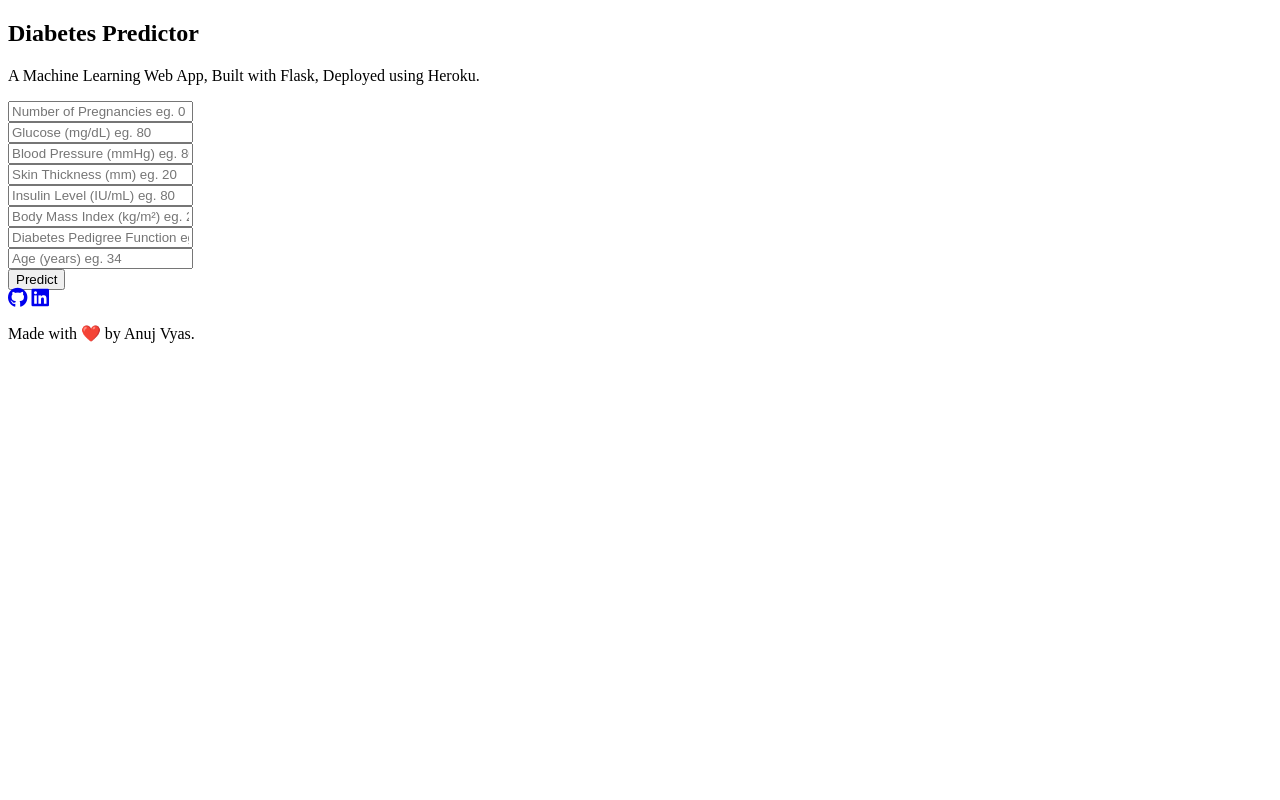
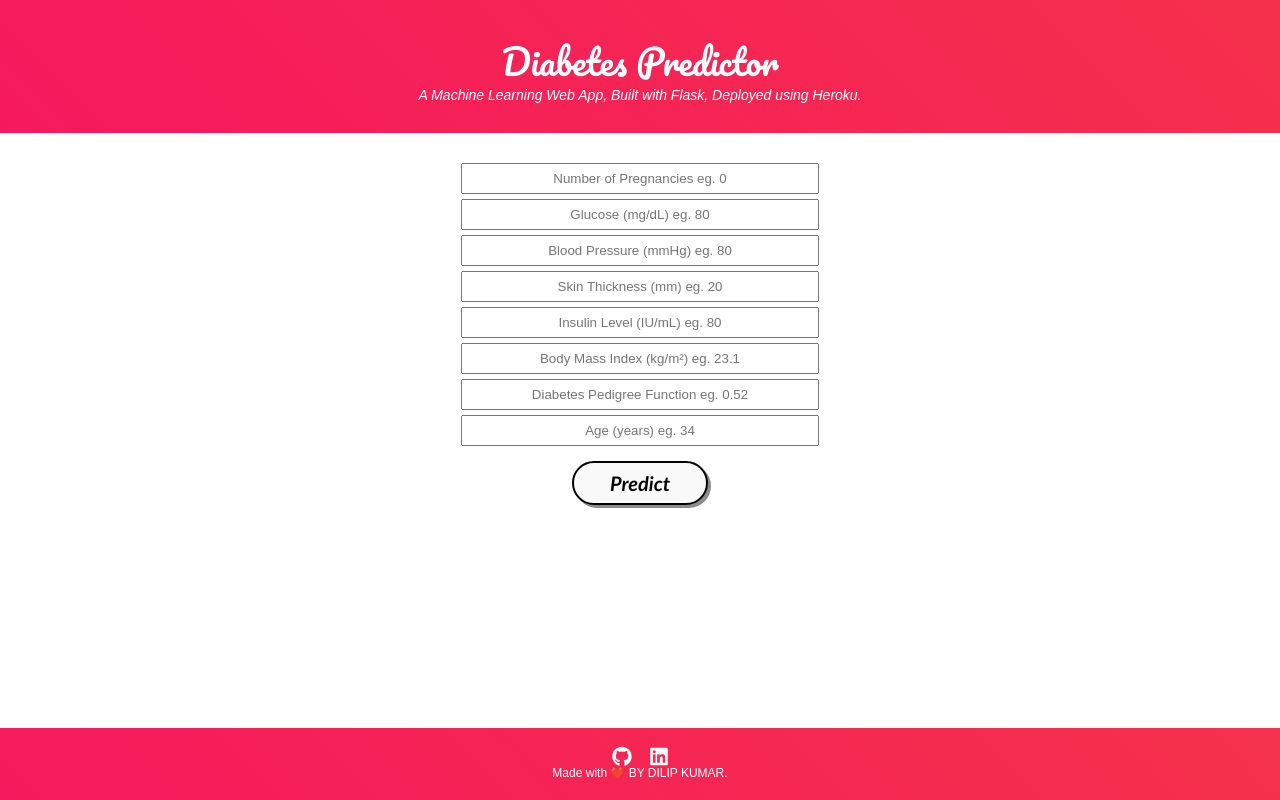
Before and after one commit to dk4u90/Diabetes-Predictor, a Flask app: page / in a window 1280 px wide. Run offline with Flask 2, Linux system fonts and the light colour scheme; parts of the project's set-up code (start-up, migrations or seed data) failed here and were passed over; some libraries are stand-ins or nearby versions.

Commit message:
Add files via upload

```diff
--- /dev/null
+++ b/static/styles.css
@@ -0,0 +1,138 @@
+html{
+	height: 100%;
+	margin: 0;
+}
+
+body{
+	font-family: Arial, Helvetica,sans-serif;
+    text-align: center;
+    margin: 0;
+    padding: 0;
+    width: 100%;
+	height: 100%;
+	display: flex;
+	flex-direction: column;
+}
+
+/* Website Title */
+.container{
+    padding: 30px;
+	position: relative;
+	background: linear-gradient(45deg, #443B96, #F60B68, #F4483A);
+	background-size: 500% 500%;
+	animation: change-gradient 10s ease-in-out infinite;
+}
+@keyframes change-gradient {
+	0%{
+		background-position: 0 50%;
+	}
+	50%{
+		background-position: 100% 50%;
+	}
+	100%{
+		background-position: 0 50%;
+	}
+}
+
+.container-heading{
+    margin: 0;
+}
+
+.heading_font{
+    color: #ffffff;
+	font-family: 'Pacifico', cursive;
+	font-size: 35px;
+	font-weight: normal;
+}
+
+.description p{
+	color: #ffffff;
+    font-style: italic;
+    font-size: 14px;
+    margin: -5px 0 0;
+}
+
+/* Text Area */
+.ml-container{
+    margin: 30px 0;
+	flex: 1 0 auto;
+}
+
+.form-input {
+	text-align: center;
+	width: 350px;
+	height: 25px;
+	margin-bottom: 5px;
+}
+
+/* Predict Button */
+.my-cta-button{
+	background: #f9f9f9;
+   	border: 2px solid #000000;
+    border-radius: 1000px;
+    box-shadow: 3px 3px #8c8c8c;
+	margin-top: 10px;
+    padding: 10px 36px;
+    color: #000000;
+    display: inline-block;
+   	font: italic bold 20px/1 "Calibri", sans-serif;
+    text-align: center;
+}
+
+.my-cta-button:hover{
+    color: #4d089a;
+    border: 2px solid #4d089a;
+}
+
+.my-cta-button:active{
+    box-shadow: 0 0;
+}
+
+/* Contact */
+.contact-icon{
+	color: #ffffff;
+	padding: 7px;
+}
+
+.contact-icon:hover{
+	color: #8c8c8c;
+}
+
+/* Footer */
+.footer{
+	flex-shrink: 0;
+	position: relative;
+	padding: 20px;
+	background: linear-gradient(45deg, #443B96, #F60B68, #F4483A);
+	background-size: 500% 500%;
+	animation: change-gradient 10s ease-in-out infinite;
+}
+
+.footer-description{
+	color: #ffffff;
+	margin: 0;
+	font-size: 12px;
+}
+
+/* Result */
+.results{
+    padding: 30px 0 0;
+	flex: 1 0 auto;
+}
+
+.danger{
+    color: #ff0000;
+}
+
+.safe{
+    color: green;
+}
+
+.gif{
+	width: 25%;
+}
+
+.gif1{
+	width: 35%;
+    	margin: 10px 0;
+}
--- a/templates/index.html
+++ b/templates/index.html
@@ -42,7 +42,7 @@
                <a target="_blank" href="https://github.com/anujvyas/Diabetes-Prediction-Deployment"><i class="fab fa-github fa-lg contact-icon"></i></a>
                <a target="_blank" href="https://www.linkedin.com/in/anujkvyas"><i class="fab fa-linkedin fa-lg contact-icon"></i></a>
            </div>
-           <p class='footer-description'>Made with ❤️ by Anuj Vyas.</p>
+           <p class='footer-description'>Made with ❤️ BY DILIP KUMAR.</p>
        </div>
 
     </body>
```
Also changed, not shown: readme_resources/application-error-heroku.png (added), readme_resources/diabetes-web-app.png (added), static/diabetes-favicon.ico (added), static/diabetes.webp (added), static/no-diabetes.webp (added), 1 other file.
